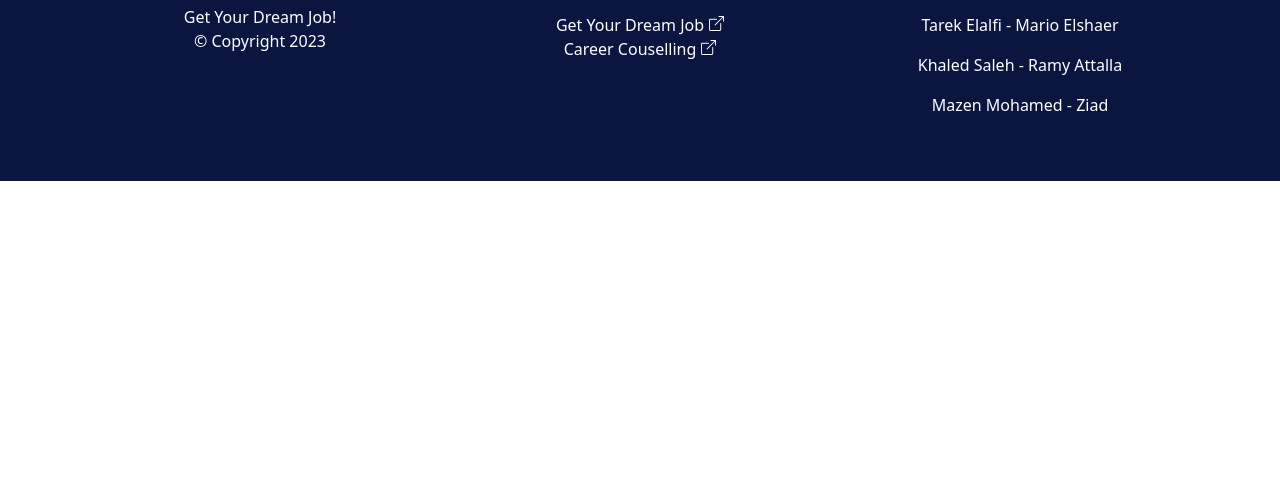
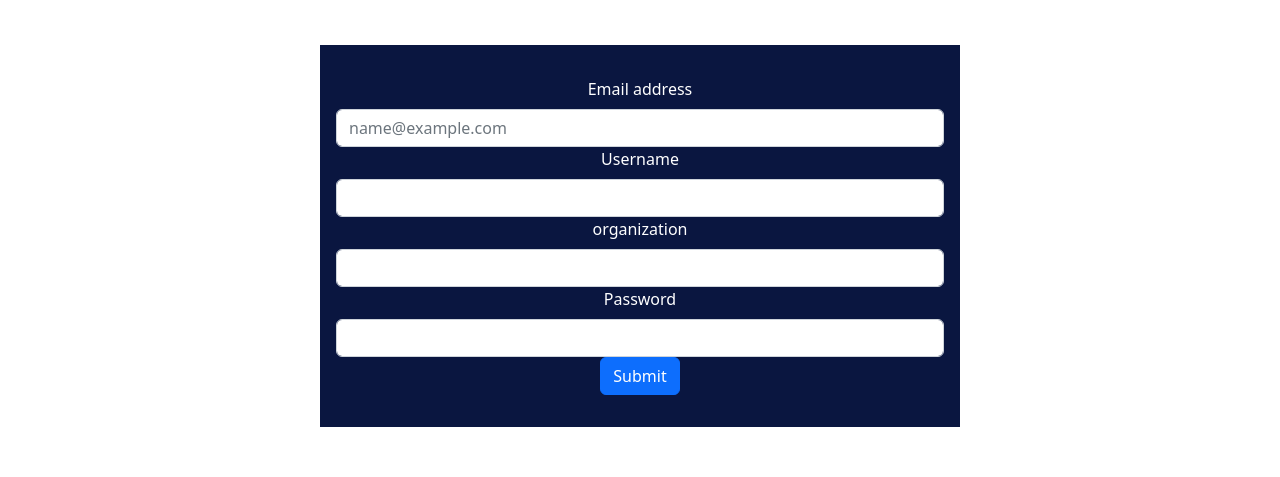
Before and after one commit to ramy-att/trivial-soen341project2023, a React (Create React App) app in the folder client/: page / in a window 1280 px wide. Shown: the part 187-664 px from the top of the page. Built offline with nearby package versions, Linux system fonts and the light colour scheme.

Commit message:
minor changes

```diff
--- a/client/src/App.js
+++ b/client/src/App.js
@@ -1,9 +1,7 @@
 import React from "react";
 import OurNav from "./components/NavBar/OurNav";
 import Footer from "./components/Footer/Footer";
-import Student from "./components/Students/Student";
-import Employer from "./components/Employer/EditPage";
-
+import Editprofile from "./pages/EditProfile";
 /**
  * TODO:
  * 1- Include Navbar and Footer on all pages
@@ -16,7 +14,7 @@ const App = () => {
     <div className="App">
       {window.location.pathname !== "/" && <OurNav type="student" />}
        <OurNav/>
-        <Student/>
+        <Editprofile/>
         <Footer/>
       {window.location.pathname !== "/" && <Footer />}
     </div>
--- a/client/src/pages/EditProfile.js
+++ b/client/src/pages/EditProfile.js
@@ -1,14 +1,5 @@
 import React from "react";
-import Employer from "../components/Employer/EditPage";
-import Footer from "../components/Footer/Footer"
-
-function Editprofile (){
-    return(
-        <div>
-
-                    <Employer/>
-                    <Footer/>
-
-        </div>
-    )
+import EditPage from "../components/EditPage/EditPage";
+export default function Editprofile() {
+  return <EditPage type="employer"/>;
 }
```
Also changed, not shown: client/src/components/EditPage/EditPage.js (+15 -34 lines).
